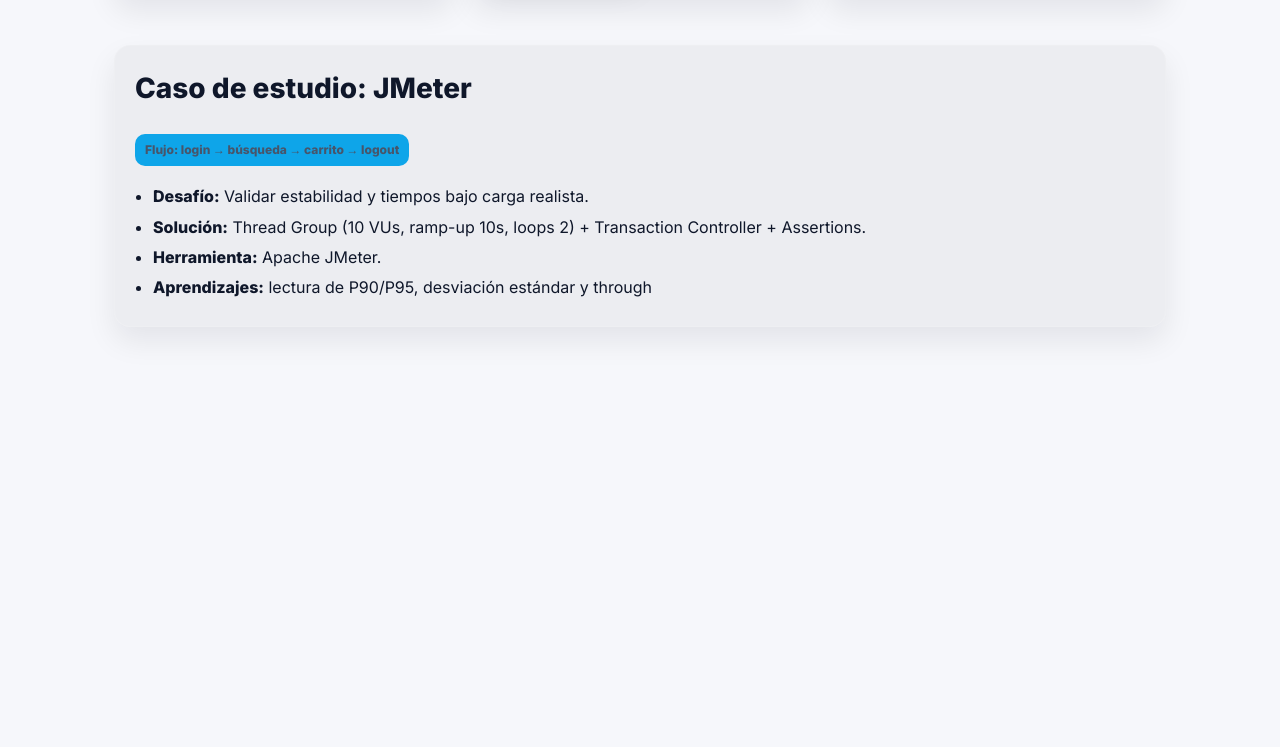
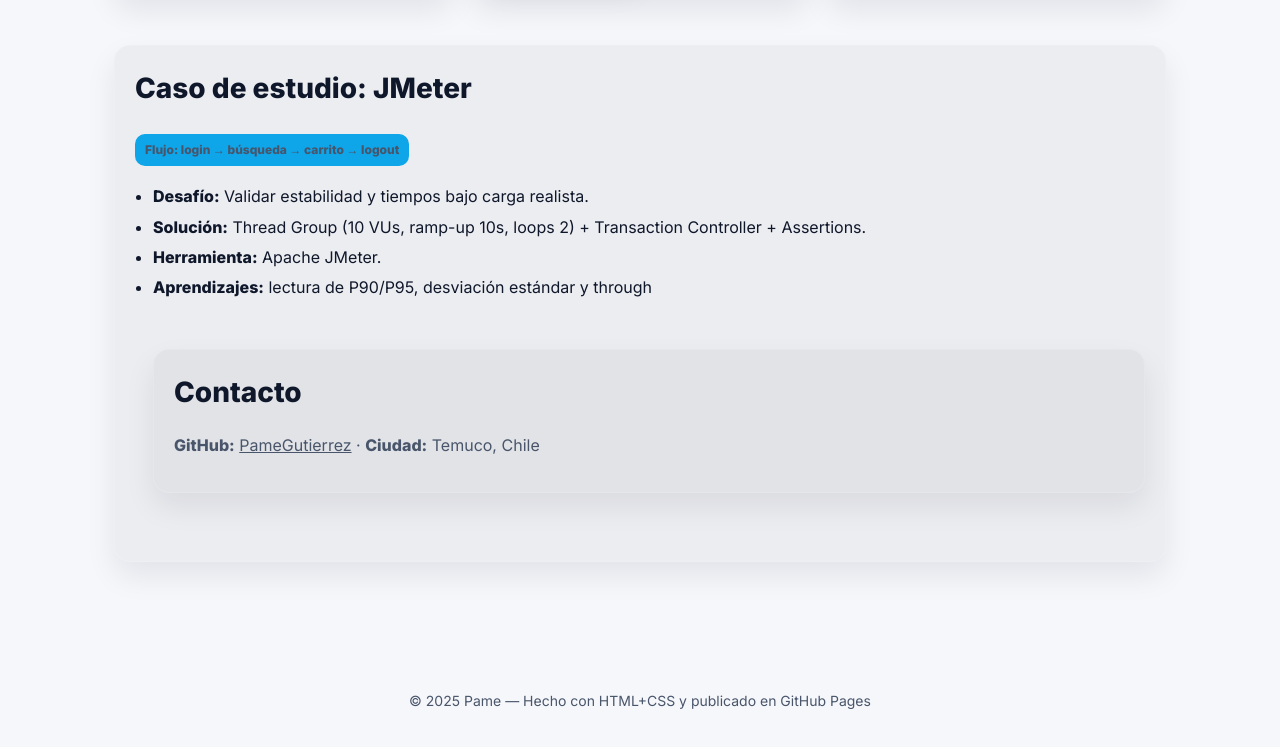
Before and after one commit to PameGutierrez/portafolio-qa-PameGutierrez, a plain HTML site: page index.html in a window 1280 px wide. Shown: the part 851-1598 px from the top of the page. Before the commit the page ends 1250 px from the top, so only its background shows below. Drawn offline with Linux system fonts and the light colour scheme.

Commit message:
Update index.html

```diff
--- a/index.html
+++ b/index.html
@@ -174,3 +174,25 @@
           <li><strong>Solución:</strong> Thread Group (10 VUs, ramp-up 10s, loops 2) + Transaction Controller + Assertions.</li>
           <li><strong>Herramienta:</strong> Apache JMeter.</li>
           <li><strong>Aprendizajes:</strong> lectura de P90/P95, desviación estándar y through
+
+<!-- Contacto -->
+<section class="card">
+  <h2>Contacto</h2>
+  <p>
+    <strong>GitHub:</strong>
+    <a target="_blank" href="https://github.com/PameGutierrez">PameGutierrez</a>
+    · <strong>Ciudad:</strong> Temuco, Chile
+  </p>
+</section>
+</main>
+
+<footer>
+  © <span id="y"></span> Pame — Hecho con HTML+CSS y publicado en GitHub Pages
+</footer>
+
+<script>
+  // año automático en el footer
+  document.getElementById('y').textContent = new Date().getFullYear();
+</script>
+</body>
+</html>
```
